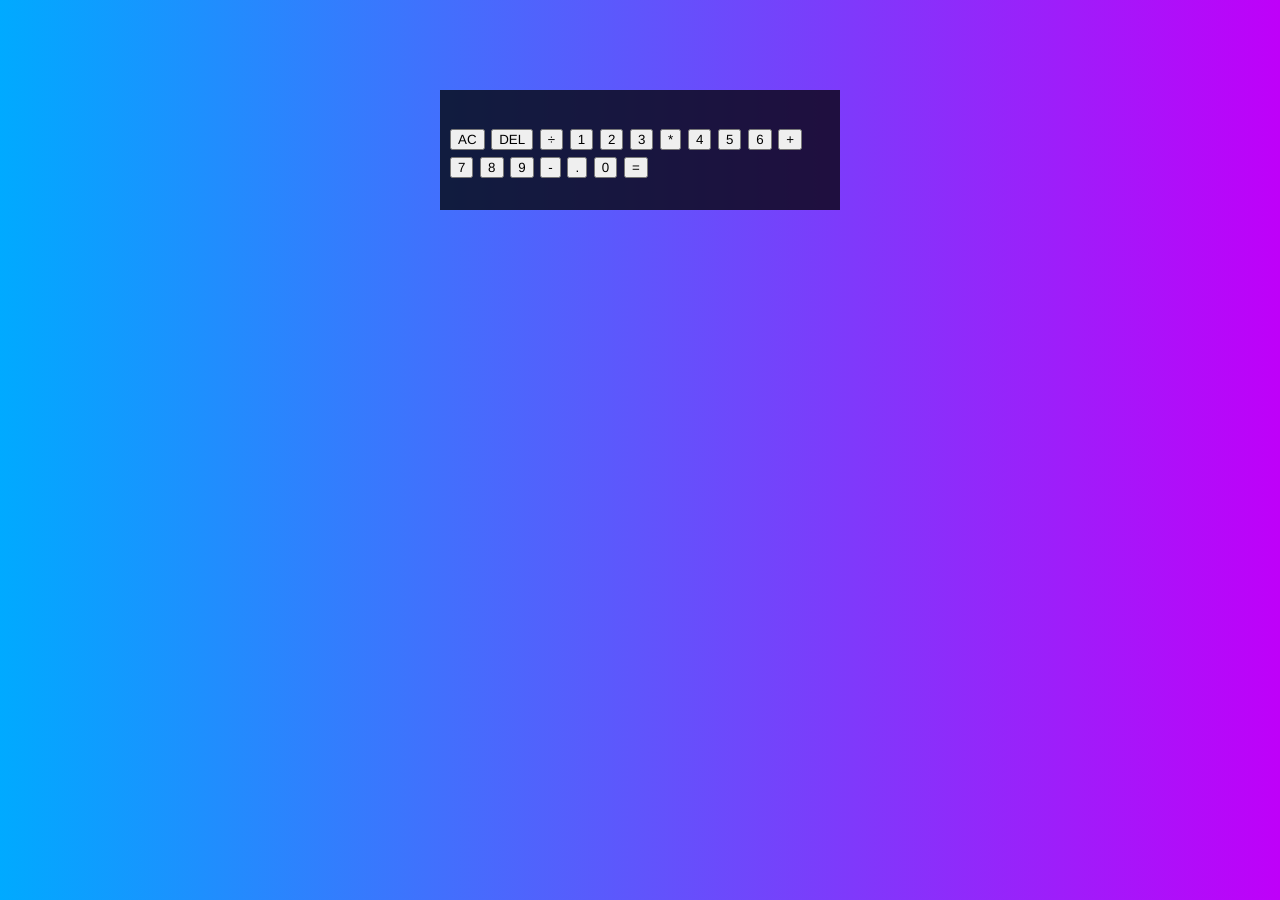
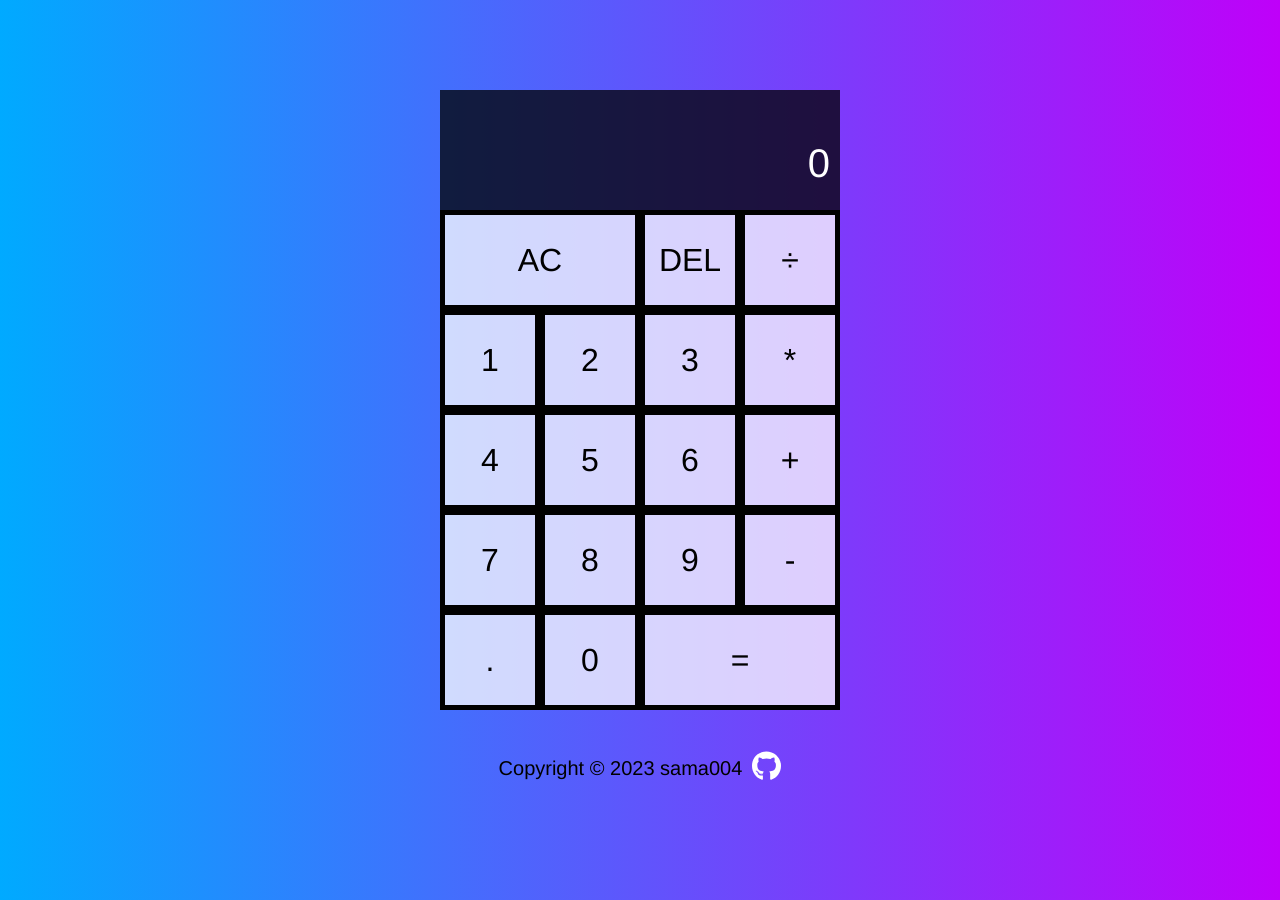
Before and after one commit to Sama-004/Calculator, a plain HTML site: page index.html in a window 1280 px wide. Drawn offline with Linux system fonts and the light colour scheme.

Commit message:
added tags and id to elements

```diff
--- a/index.html
+++ b/index.html
@@ -5,35 +5,47 @@
     <meta http-equiv="X-UA-Compatible" content="IE=edge" />
     <meta name="viewport" content="width=device-width, initial-scale=1.0" />
     <title>Calculator</title>
-    <link rel="stylesheet" href="style.css">
+    <link rel="stylesheet" href="style.css" />
+    <script defer src="script.js"></script>
   </head>
   <body>
-      <div class="calc-grid">
-        <div class="output-screen">
-            <div class="previous"</div>
-            <div class="current"</div>
-
+    <div class="calc-grid">
+      <div class="output-screen">
+        <div class="previous" id="lastoperation"></div>
+        <div class="current" id="currentoperation">0</div>
+      </div>
+      <button class="enlarge" id="allclear">AC</button>
+      <button id="delete">DEL</button>
+      <button data-operation>÷</button>
+      <button data-number>1</button>
+      <button data-number>2</button>
+      <button data-number>3</button>
+      <button data-operation>*</button>
+      <button data-number>4</button>
+      <button data-number>5</button>
+      <button data-number>6</button>
+      <button data-operation>+</button>
+      <button data-number>7</button>
+      <button data-number>8</button>
+      <button data-number>9</button>
+      <button data-operation>-</button>
+      <button id="point">.</button>
+      <button data-number>0</button>
+      <button class="enlarge" id="equal">=</button>
+    </div>
+    <footer class="footer">
+      <p>
+        Copyright ©
+        <script>
+          document.write(new Date().getFullYear());
+        </script>
+        sama004
+      </p>
+      <a href="https://github.com/Sama-004" target="_blank">
+        <div class="fab fa-github">
+          <img src="github-white.svg" height="30px" />
         </div>
-        <button class="enlarge">AC</button>
-        <button>DEL</button>
-        <button>÷</button>
-        <button>1</button>
-        <button>2</button>
-        <button>3</button>
-        <button>*</button>
-        <button>4</button>
-        <button>5</button>
-        <button>6</button>
-        <button>+</button>
-        <button>7</button>
-        <button>8</button>
-        <button>9</button>
-        <button>-</button>
-        <button>.</button>
-        <button>0</button>
-        <button class="enlarge">=</button>
-
-      </div>
-    <script src="script.js"></script>
+      </a>
+    </footer>
   </body>
 </html>
```
